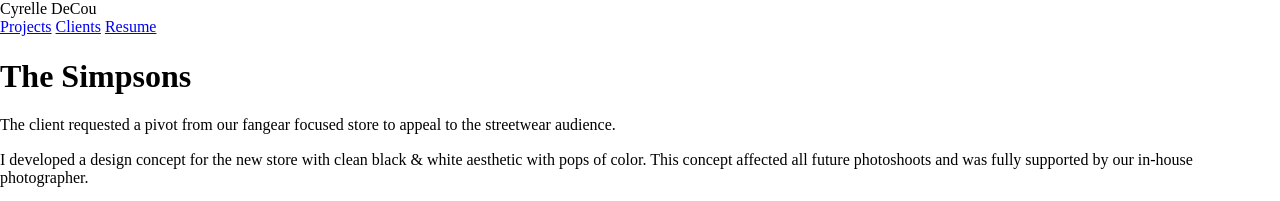
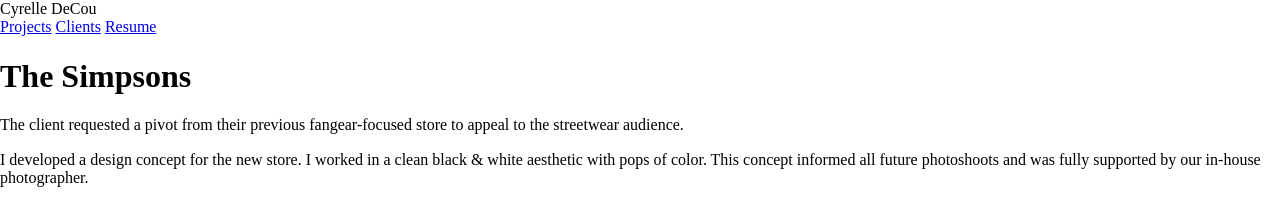
Before and after one commit to cyrellophane/cyrelle.cl, a plain HTML site: page simpsons.html in a window 1280 px wide. Shown: the top 201 px of the page. Drawn offline with nearby package versions, Linux system fonts and the light colour scheme; files that its build step writes are made by us from their sources.

Commit message:
content tweak for simpsons project page

```diff
--- a/simpsons.html
+++ b/simpsons.html
@@ -5,12 +5,12 @@
     The Simpsons
   </h1>
   <p>
-The client requested a pivot from our fangear focused store to appeal to the
+    The client requested a pivot from their previous fangear-focused store to appeal to the
     streetwear audience.
   </p>
   <p>
-I developed a design concept for the new store with clean black & white
-aesthetic with pops of color. This concept affected all future photoshoots
+    I developed a design concept for the new store. I worked in a clean black &amp; white
+    aesthetic with pops of color. This concept informed all future photoshoots
     and was fully supported by our in-house photographer.
   </p>
 </div>
@@ -41,6 +41,4 @@ The Simpsons Product Display Page
   </div>
 </div>
 
-
-
 <!-- @include _footer -->
```
Lines whose indentation alone changed are shown as unchanged.
